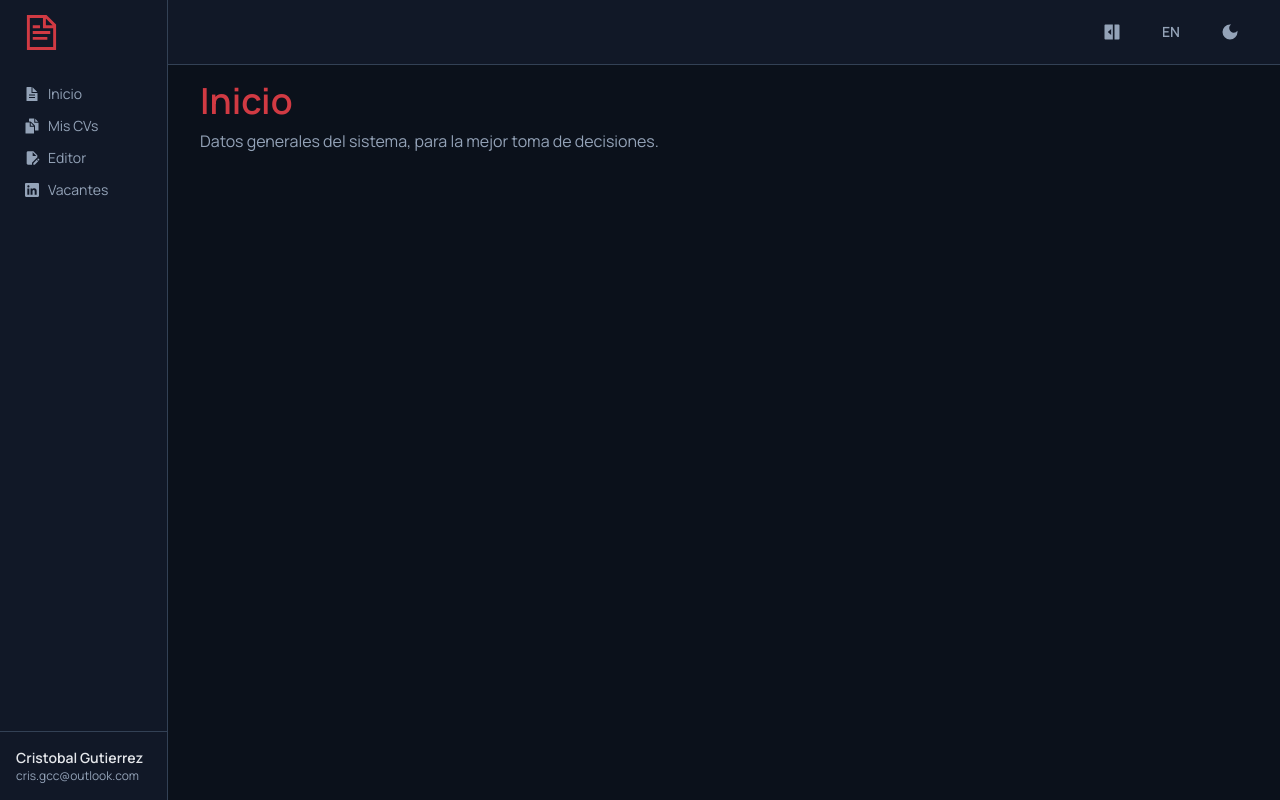
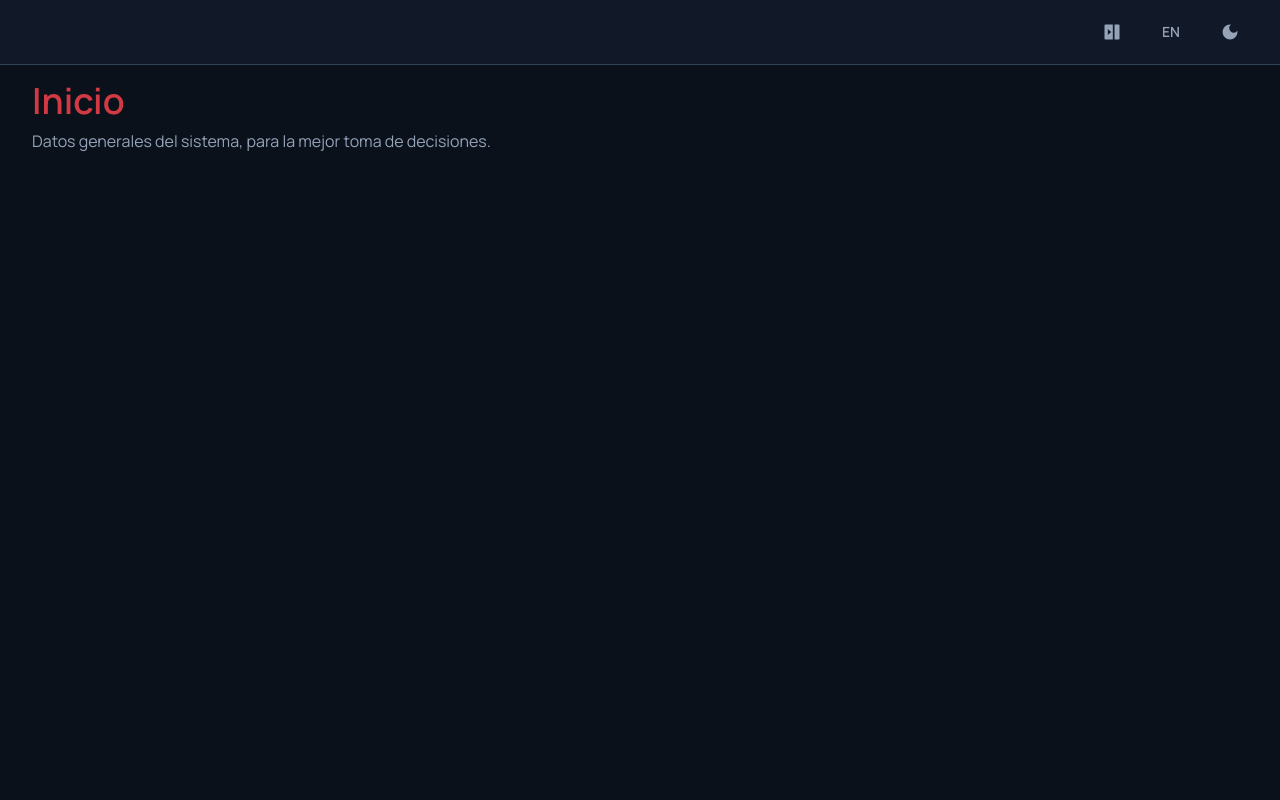
Before and after one commit to cr-gcc/career-stack, a React (Vite) app: page / in a window 1280 px wide. Built offline with nearby package versions, Linux system fonts and the light colour scheme.

Commit message:
Apertura de menu con zustand

```diff
--- a/src/components/Header.tsx
+++ b/src/components/Header.tsx
@@ -3,11 +3,14 @@ import { MdLightMode, MdDarkMode } from "react-icons/md";
 import { RiSidebarFoldFill, RiSidebarUnfoldFill } from "react-icons/ri";
 import { ButtonIcon } from "@/components/ui/ButtonIcon"
 import { useThemeStore } from "@/stores/themeStore"
+import { useUIStore } from "@/stores/uiStore"
 
 export function Header() {
     const { i18n } = useTranslation()
     const theme = useThemeStore((state) => state.theme)
     const toggleTheme = useThemeStore((state) => state.toggleTheme)
+    const sidebarOpen = useUIStore((state) => state.sidebarOpen)
+    const toggleSidebar = useUIStore((state) => state.toggleSidebar)
 
     const toggleLanguage = () => {
         const nextLang = i18n.language.startsWith('es') ? 'en' : 'es'
@@ -23,8 +26,9 @@ export function Header() {
                             <ul className="flex items-center gap-6 text-sm text-ts">
                                 <li>
                                     <ButtonIcon
+                                        icon={sidebarOpen ? <RiSidebarFoldFill /> : <RiSidebarUnfoldFill />}
                                         className="text-xl hover:text-primary transition-colors"
-                                        icon={<RiSidebarFoldFill />}
+                                        onClick={toggleSidebar}
                                     />
                                 </li>
                                 <li>
--- a/src/components/SideBar.tsx
+++ b/src/components/SideBar.tsx
@@ -4,12 +4,14 @@ import { GrDocumentText } from "react-icons/gr";
 import { MdEditDocument } from "react-icons/md";
 import { IoLogoLinkedin } from "react-icons/io5";
 import { IoDocumentTextSharp, IoDocumentsSharp } from "react-icons/io5";
+import { useUIStore } from "@/stores/uiStore"
 
 export function SideBar() {
     const { t } = useTranslation();
+    const sidebarOpen = useUIStore((state) => state.sidebarOpen)
 
     return (
-        <aside className="w-42 bg-surface border-r border-border sticky top-0 h-screen shrink-0 z-40 flex flex-col transition-all duration-300 overflow-y-auto custom-scrollbar">
+        <aside className={`bg-surface border-r border-border sticky top-0 h-screen shrink-0 z-40 flex flex-col transition-[width] duration-300 overflow-y-auto custom-scrollbar ${sidebarOpen ? 'w-42' : 'w-0 border-r-0'}`}>
             <div className="flex h-16 shrink-0 items-center px-6">
                 <GrDocumentText size={35} className="text-primary" />
             </div>
--- a/src/stores/uiStore.ts
+++ b/src/stores/uiStore.ts
@@ -1,6 +1,24 @@
+import { create } from 'zustand'
+import { persist } from 'zustand/middleware'
+
 interface UIState {
     sidebarOpen: boolean
     toggleSidebar: () => void
-    openSidebar: () => void
-    closeSidebar: () => void
 }
+
+export const useUIStore = create<UIState>()(
+    persist(
+        (set) => ({
+            // State
+            sidebarOpen: false,
+            // Actions
+            toggleSidebar: () =>
+                set((state) => ({
+                    sidebarOpen: !state.sidebarOpen,
+                })),
+        }),
+        {
+            name: 'career-stack-ui',
+        },
+    ),
+)
```
